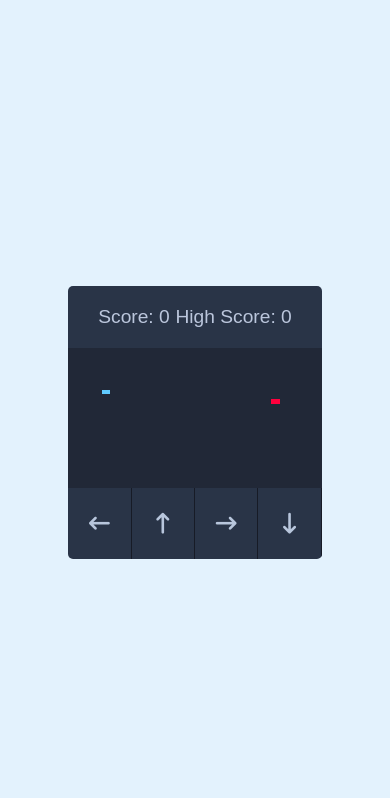
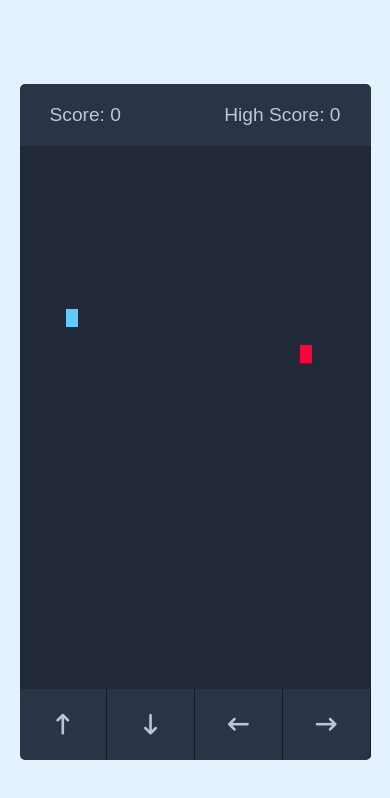
Before and after one commit to Samar-Memon/Snake-Game, a plain HTML site: page index.html in a window 390 px wide. Drawn offline with Linux system fonts and the light colour scheme.

Commit message:
Snake-Game

```diff
--- a/index.html
+++ b/index.html
@@ -15,10 +15,10 @@
         </div>  <!--game-details-->
         <div class="play-board"></div>  <!--play-board-->
         <div class="controls">
+            <i data-key="ArrowUp" class="fa-solid fa-arrow-up-long"></i>
+            <i data-key="ArrowDown" class="fa-solid fa-arrow-down-long"></i>
             <i data-key="ArrowLeft" class="fa-solid fa-arrow-left-long"></i>
-            <i data-key="ArrowUp" class="fa-solid fa-arrow-up-long"></i>
             <i data-key="ArrowRight" class="fa-solid fa-arrow-right-long"></i>
-            <i data-key="ArrowDown" class="fa-solid fa-arrow-down-long"></i>
         </div>  <!--controls-->
     </div>  <!--wrapper-->
     <script src="./app.js"></script>
--- a/style.css
+++ b/style.css
@@ -12,8 +12,8 @@ body{
     background-color: #e3f2fd;
 }
 .wrapper{
-    width: 65vmin;
-    height: 70vmin;
+    width: 80vmin;
+    height: 80vmin;
     display: flex;
     flex-direction: column;
     overflow: hidden;
@@ -36,6 +36,15 @@ body{
 }
 .play-board .food{
     background-color: #ff003d;
+    animation: blink 700ms ease-in-out infinite;
+}
+@keyframes blink {
+    0%{
+        transform: scale(1);
+    }
+    100%{
+        transform: scale(1.2);
+    }
 }
 .play-board .head{
     background-color: #60cbff;
@@ -59,3 +68,21 @@ body{
         display: flex;
     }
 }
+@media (max-width: 912px) {
+    .wrapper{
+        width: 80vmin;
+        min-height: 80vmin;
+    }
+}
+@media (max-width: 500px) {
+    .wrapper{
+        width: 90%;
+        height: 80vh;
+    }
+}
+@media (max-width: 350px) {
+    .wrapper{
+        width: 95%;
+        height: 70vh;
+    }
+}
```
